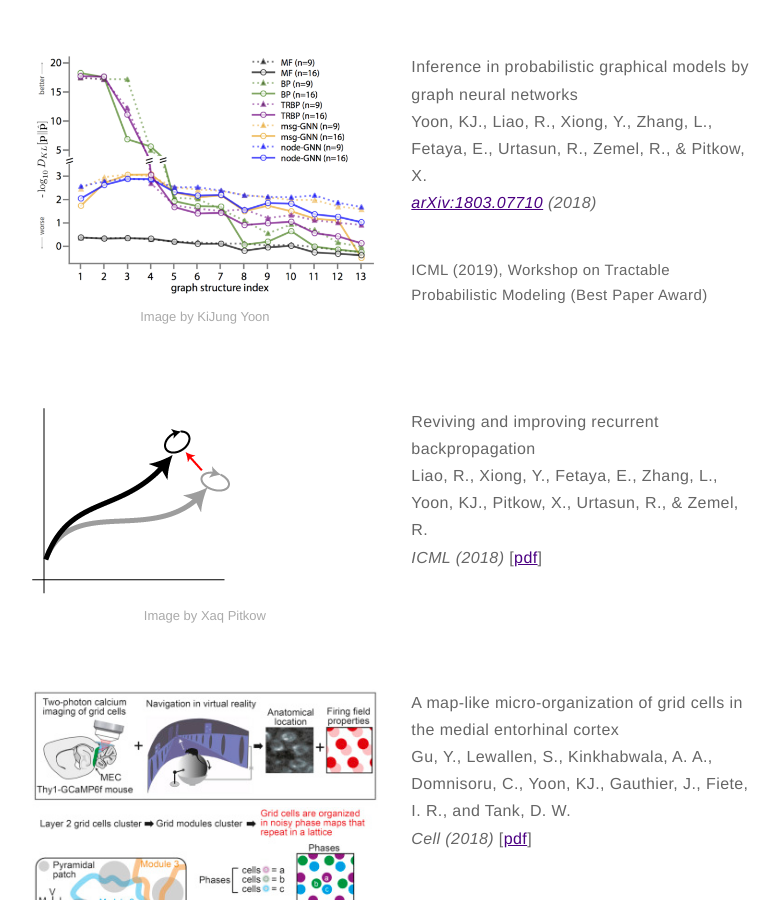
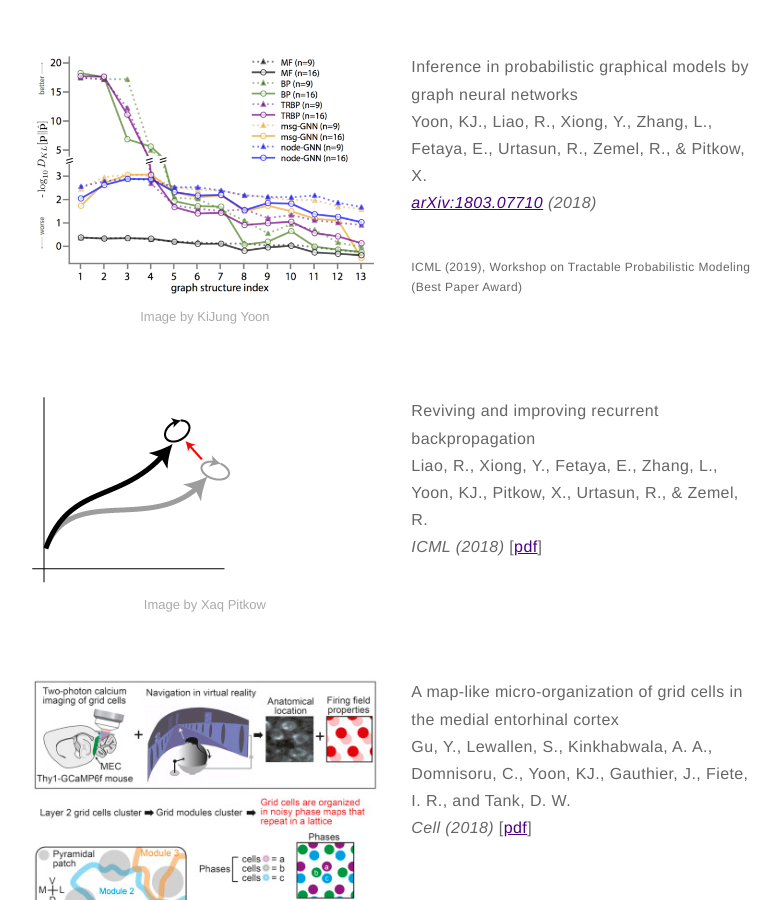
Before and after one commit to kijungyoon/kijungyoon.github.io, a Jekyll site: the page built from publications.md, in a window 1280 px wide and 900 px high, scrolled down 543 px. Shown: the whole window, without its empty margins (244-1025 px from the left). Built offline with Jekyll 4.4.1, drawn with Linux system fonts in a browser that asks for light colours.

Commit message:
Update publications.md

```diff
--- a/publications.md
+++ b/publications.md
@@ -17,8 +17,8 @@ layout: page
     <div class="toright">
     <p><b>Inference in probabilistic graphical models by graph neural networks</b><br>
     <b>Yoon, KJ.</b>, Liao, R., Xiong, Y., Zhang, L., Fetaya, E., Urtasun, R., Zemel, R., & Pitkow, X.<br>
-	<i><a href="https://arxiv.org/pdf/1803.07710.pdf">arXiv:1803.07710</a> (2018)</i><br></p>
-    <p style="font-size:15px">ICML (2019), Workshop on Tractable Probabilistic Modeling (Best Paper Award)</p>
+	<i><a href="https://arxiv.org/pdf/1803.07710.pdf">arXiv:1803.07710</a> (2018)</i></p>
+    <p style="font-size:12px">ICML (2019), Workshop on Tractable Probabilistic Modeling <b>(Best Paper Award)</b></p>
     </div>
 </div>
 
```
